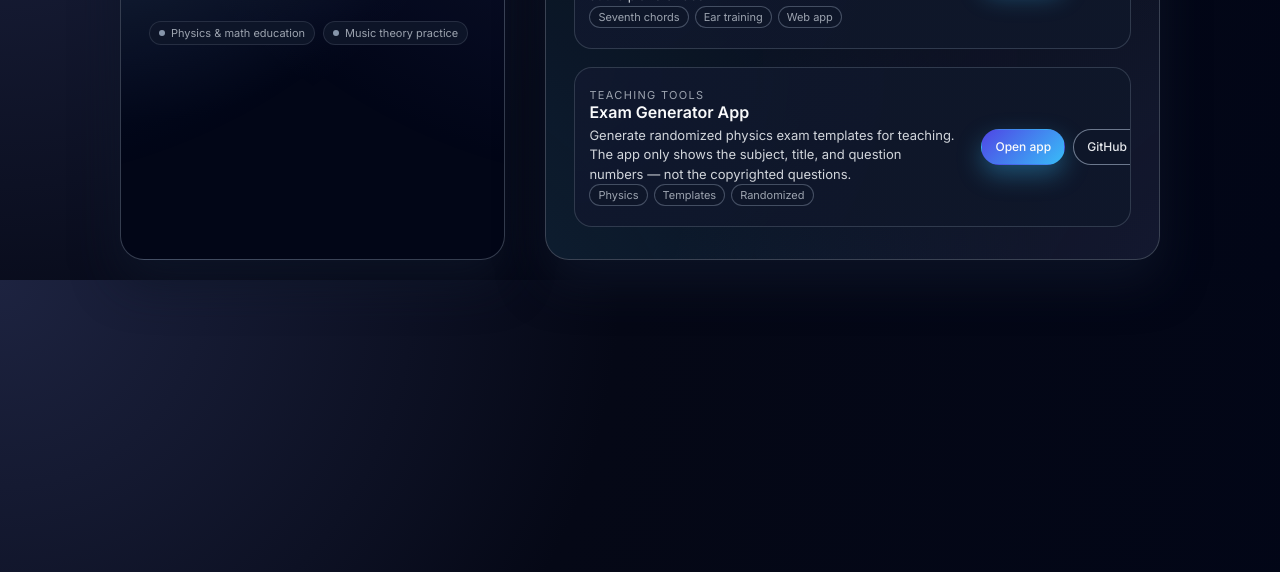
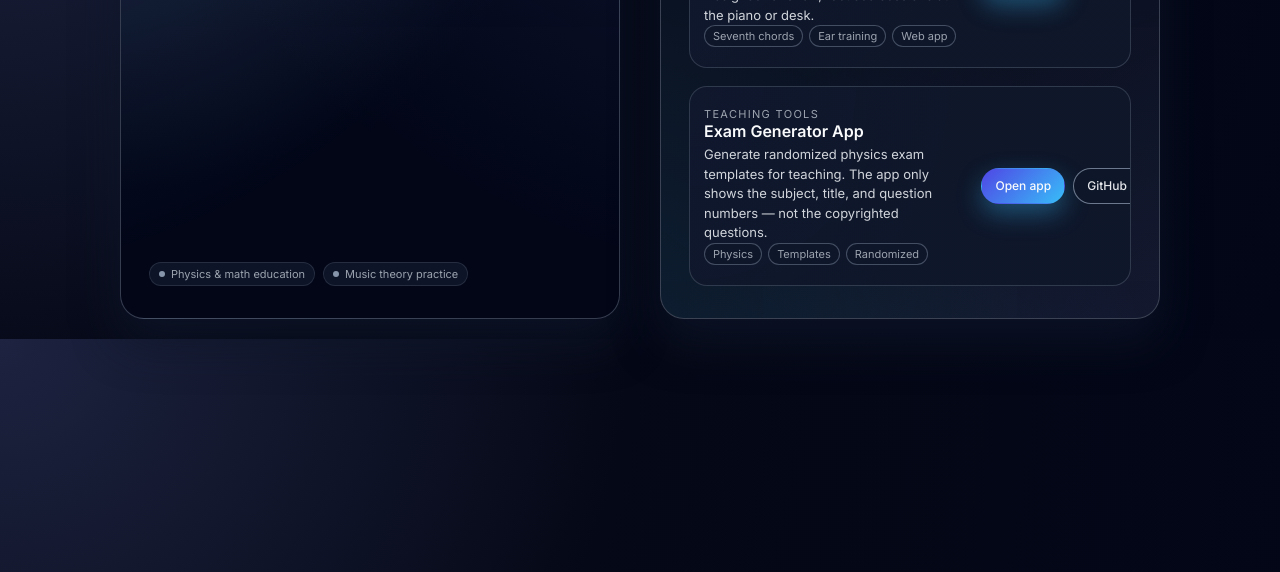
Before and after one commit to hm-lewis/hm-lewis.github.io, a plain HTML site: page index.html in a window 1280 px wide. Shown: the part 228-800 px from the top of the page. Drawn offline with Linux system fonts and the light colour scheme.

Commit message:
Improve desktop layout: equal-height columns and better intro spacing

```diff
--- a/styles.css
+++ b/styles.css
@@ -346,4 +346,30 @@ body {
   .btn {
     flex: 0 0 auto;
   }
+
+  /* Improve desktop layout: make columns match height and
+     ensure intro content uses available vertical space. */
+  .page {
+    align-items: stretch;
+  }
+
+  .intro,
+  .projects-panel {
+    flex: 1 1 0;
+    display: flex;
+    flex-direction: column;
+  }
+
+  .intro-inner {
+    flex: 1 1 auto;
+    display: flex;
+    flex-direction: column;
+    justify-content: flex-start;
+  }
+
+  /* Push the small tag group towards the bottom of the intro column
+     so the left panel doesn't feel empty on large screens. */
+  .tags {
+    margin-top: auto;
+  }
 }
```
